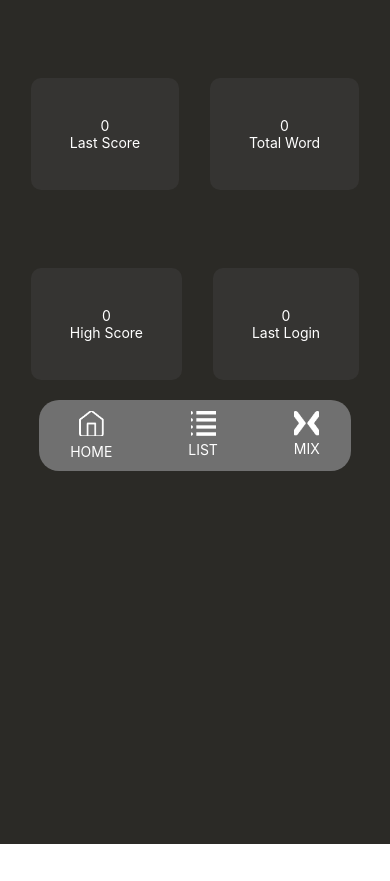
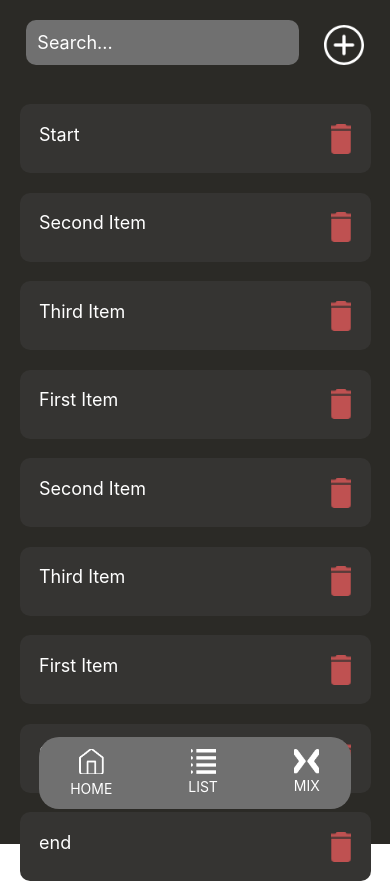
Before and after one commit to mertovich/Periyot-study-card, a React Native app in the folder mds_study_card/: screen / in a window 390 px wide. Before the commit the page ends 844 px from the top, so only its background shows below. Built offline with nearby package versions, Linux system fonts and the light colour scheme.

Commit message:
add(ListTopBar): add button onpress

```diff
--- a/mds_study_card/App.js
+++ b/mds_study_card/App.js
@@ -5,7 +5,7 @@ import BottomNavigation from './components/BottomNavigation';
 import List from './Pages/List';
 
 export default function App() {
-  const [NavigarionChoice, setNavigarionChoice] = useState(0);
+  const [NavigarionChoice, setNavigarionChoice] = useState(1);
 
   const navigationController = () => {
     if (NavigarionChoice === 0) {
--- a/mds_study_card/components/ListTopBar.js
+++ b/mds_study_card/components/ListTopBar.js
@@ -17,7 +17,7 @@ const ListTopBar = () => {
           placeholder="Search..."
           placeholderTextColor={'white'}
         />
-        <Pressable style={styles.addButton}>
+        <Pressable style={styles.addButton} onPress={() => alert('Add')}>
           <Image
             style={styles.image}
             source={require('../assets/Icon-ionic-add-circle-outline.png')}
```
